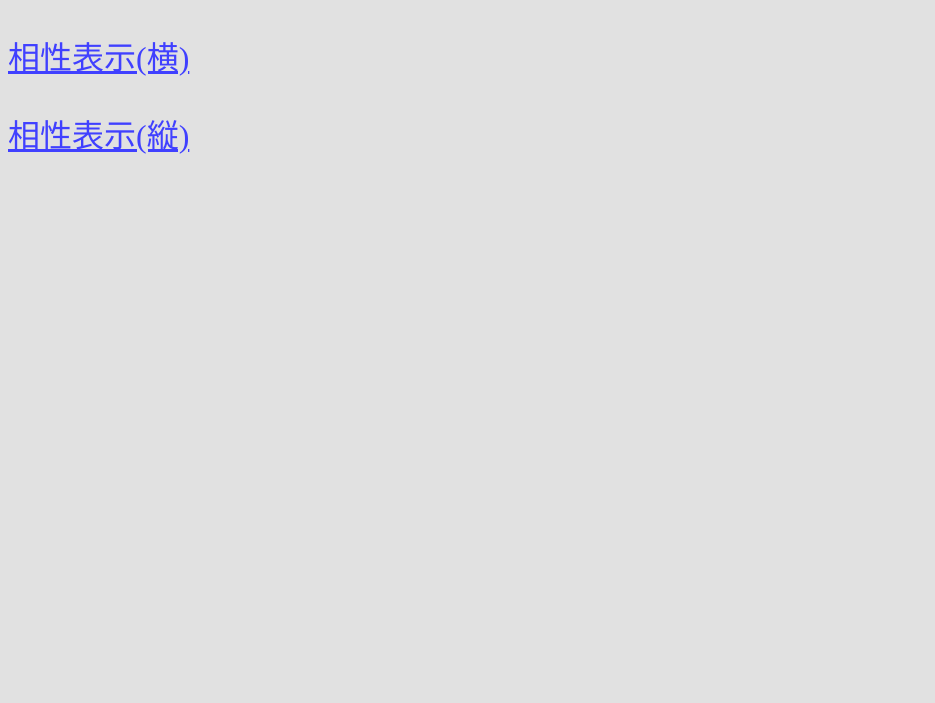
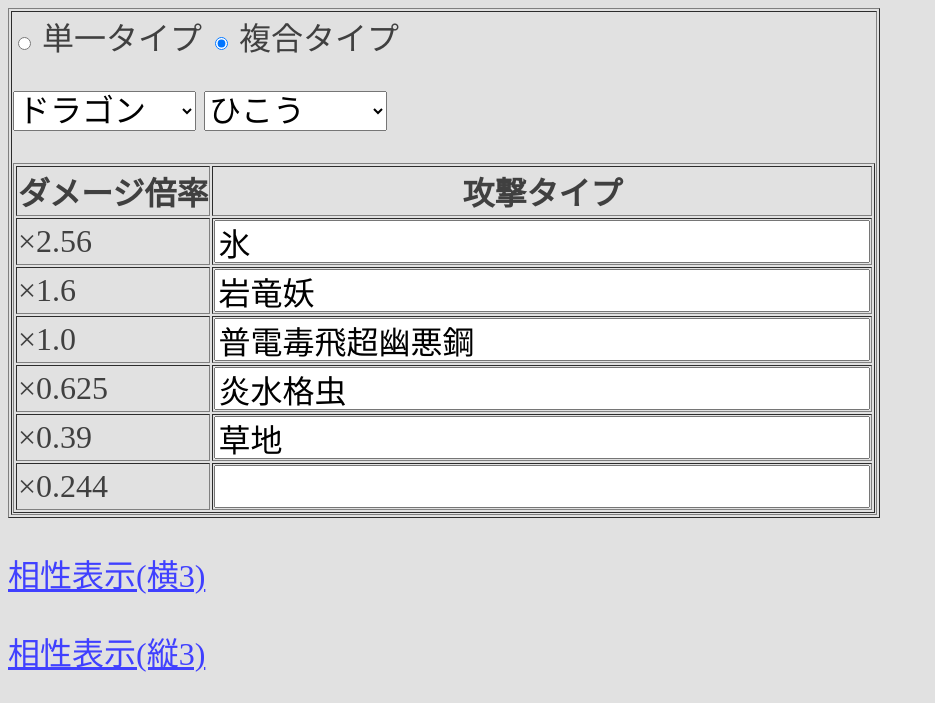
Before and after one commit to scorpion140309/poke_aishou, a plain HTML site: page index.html in a window 1280 px wide. Shown: the whole page, without its empty margins (0-935 px from the left). Drawn offline with Linux system fonts and the light colour scheme.

Commit message:
トップページにも相性表を1つだけ表示。

```diff
--- a/index.html
+++ b/index.html
@@ -6,6 +6,10 @@
         <link rel="manifest" href="manifest.json">
         <title>poke aishou index</title>
         <link rel="stylesheet" type="text/css" href="main.css">
+		<meta http-equiv="Content-Type" content="text/html;charset=UTF-8">
+		<meta http-equiv="Content-Script-Type" content="text/javascript">
+		<script type="text/javascript" src="./js/poke_type_database.js"></script>
+		<script type="text/javascript" src="./js/poke_aishou.js"></script>
     </head>
 
 	<body>
@@ -21,8 +25,71 @@
 		</script>
     </head>
 
-	<body>
-        <p><a href="poke_aishou_h.html">相性表示(横)</a></p>
-        <p><a href="poke_aishou_v.html">相性表示(縦)</a></p>
+	<body onload="Exe1(0)">
+		<form name="formName" method="post" action="./pathToProgramFile">
+
+			<table border="1">
+				<tr>
+					<td>
+						<!-- 1匹目 -->
+						<input name="radio_0" type="radio" value="type_single" onchange="Disp1(0)"> 単一タイプ
+						<input name="radio_0" type="radio" value="type_multi" onchange="Disp1(0)" checked="true"> 複合タイプ
+
+						<p>
+							<select id="id0_0" name = "poke_type_0" onchange="Disp1(0)"></select>
+							<select id="id0_1" name = "poke_type_1" onchange="Disp1(0)"></select>
+						</p>
+
+						<table border="1">
+							<tr>
+								<th>ダメージ倍率</th>
+								<th>攻撃タイプ</th>
+							</tr>
+							<tr>
+								<td>×2.56</td>
+								<td><input type="text" id="id_txt_0_0" size="32" value=""></td>
+							</tr>
+							<tr>
+								<td>×1.6</td>
+								<td><input type="text" id="id_txt_0_1" size="32" value=""></td>
+							</tr>
+							<tr>
+								<td>×1.0</td>
+								<td><input type="text" id="id_txt_0_2" size="32" value=""></td>
+							</tr>
+							<tr>
+								<td>×0.625</td>
+								<td><input type="text" id="id_txt_0_3" size="32" value=""></td>
+							</tr>
+							<tr>
+								<td>×0.39</td>
+								<td><input type="text" id="id_txt_0_4" size="32" value=""></td>
+							</tr>
+							<tr>
+								<td>×0.244</td>
+								<td><input type="text" id="id_txt_0_5" size="32" value=""></td>
+							</tr>
+						</table>
+					</td>
+				</tr>
+			</table>
+
+		</form>
+
+		<p><a href="poke_aishou_h.html">相性表示(横3)</a></p>
+		<p><a href="poke_aishou_v.html">相性表示(縦3)</a></p>
+
+		<p>
+			<script async src="https://pagead2.googlesyndication.com/pagead/js/adsbygoogle.js"></script>
+			<!-- scorpion140309_githubpages_wide -->
+			<ins class="adsbygoogle"
+				 style="display:inline-block;width:728px;height:90px"
+				 data-ad-client="ca-pub-8976415508564777"
+				 data-ad-slot="9506366843"></ins>
+			<script>
+				 (adsbygoogle = window.adsbygoogle || []).push({});
+			</script>
+		</p>
+
 	</body>
 </html>
```
